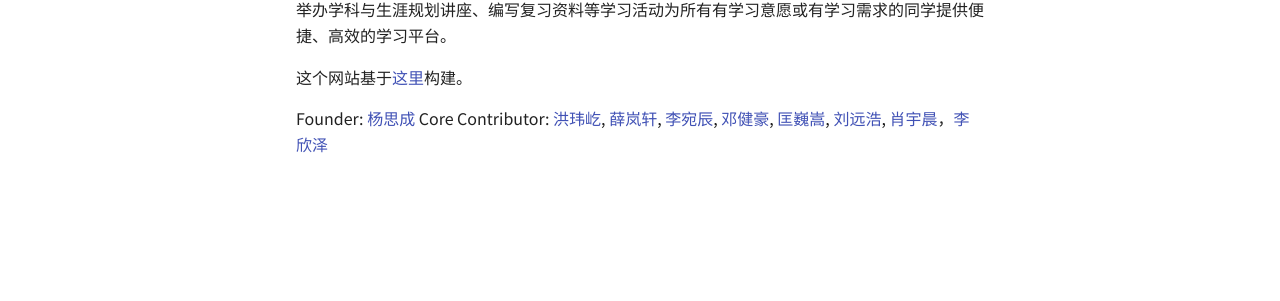
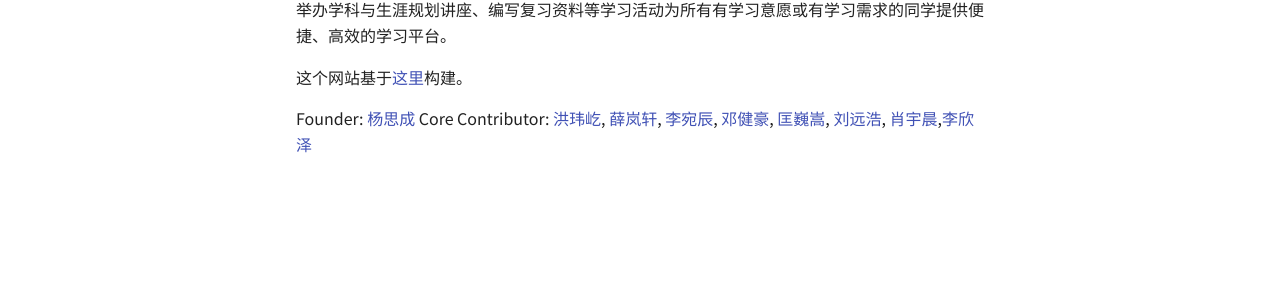
Before and after one commit to weiyihong007/opencshonor, an MkDocs documentation site: the page built from docs/about.md, in a window 1280 px wide. Shown: the part 323-624 px from the top of the page. Built offline with MkDocs 1.6.1 and Material for MkDocs 9.7.7, drawn with Linux system fonts in a browser that asks for light colours.

```diff
--- a/docs/about.md
+++ b/docs/about.md
@@ -5,4 +5,4 @@
 这个网站基于[这里](https://github.com/script-Yang/XJTU-CSTE-Mentor-Group)构建。
 
 Founder: [杨思成](https://github.com/script-Yang)
-Core Contributor: [洪玮屹](https://github.com/weiyihong007), [薛岚轩](https://github.com/Asakisa),  [李宛辰](https://github.com/eras-cyber), [邓健豪](https://github.com/Traveller-deng), [匡巍嵩](https://github.com/reinrein111), [刘远浩](https://github.com/Huxiao-1), [肖宇晨](https://github.com/wuyehs)，[李欣泽](https://github.com/Raymond-223)
+Core Contributor: [洪玮屹](https://github.com/weiyihong007), [薛岚轩](https://github.com/Asakisa),  [李宛辰](https://github.com/eras-cyber), [邓健豪](https://github.com/Traveller-deng), [匡巍嵩](https://github.com/reinrein111), [刘远浩](https://github.com/Huxiao-1), [肖宇晨](https://github.com/wuyehs),[李欣泽](https://github.com/Raymond-223)
```
